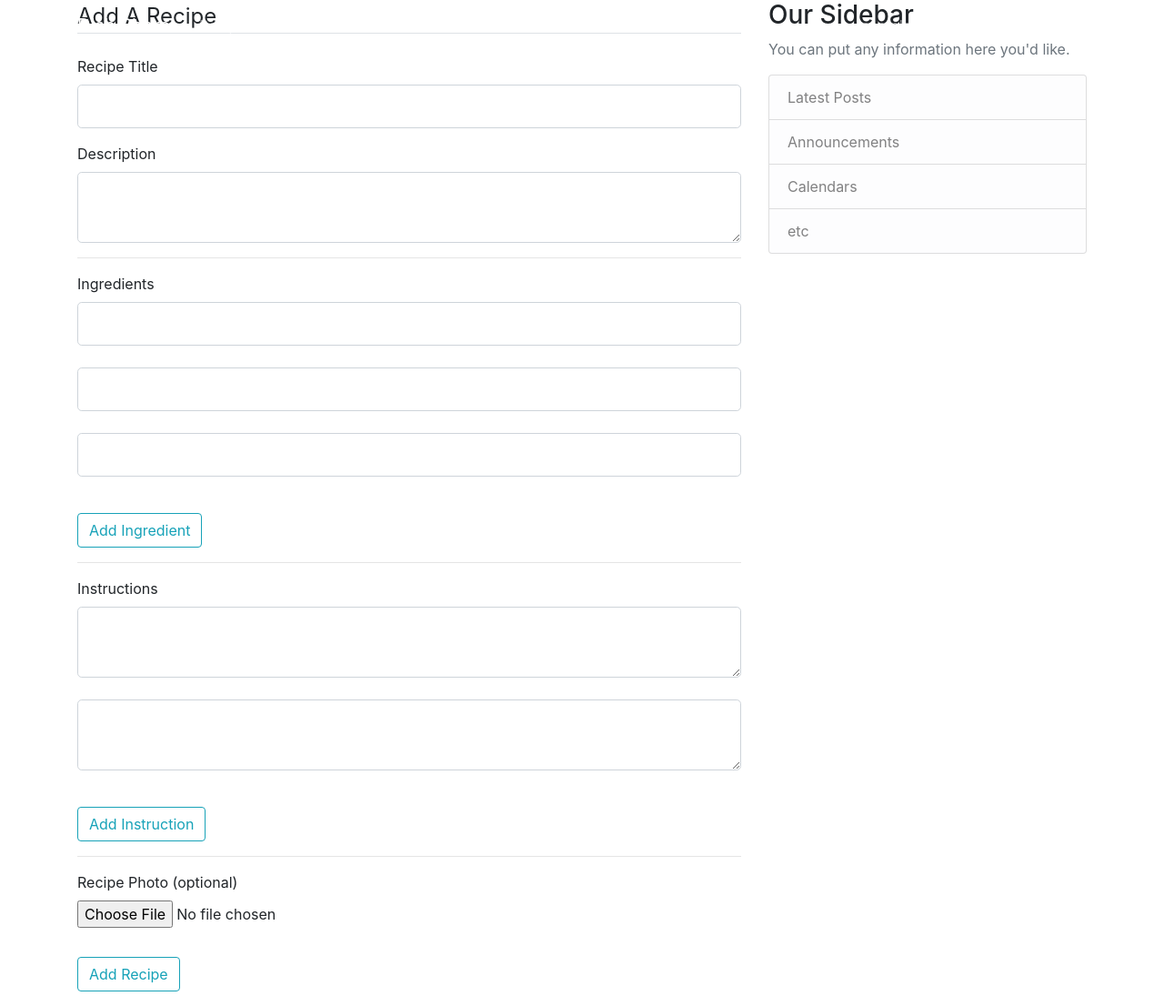
After one commit to Elbadil/Dish_Share, a Flask app: page /recipe/new in a window 1280 px wide. The commit adds this page. Shown: the whole page at 91% size. Run offline with Flask 3, Linux system fonts and the light colour scheme; the visitor is signed in with stand-in values (Sample User, id 1); some libraries are stand-ins or nearby versions.

Commit message:
Added Post Recipe Form

```diff
--- a/app/forms.py
+++ b/app/forms.py
@@ -1,9 +1,9 @@
 #!/usr/bin/python3
 """Defining Form for registration"""
-from flask_wtf import FlaskForm
+from flask_wtf import FlaskForm, Form
 from flask_wtf.file import FileField, FileAllowed
 from flask_login import current_user
-from wtforms import StringField, PasswordField, SubmitField, BooleanField
+from wtforms import StringField, PasswordField, SubmitField, BooleanField, TextAreaField, FieldList, FormField
 from wtforms.validators import DataRequired, Length, Email, EqualTo, ValidationError
 from app.models import User
 
@@ -61,3 +61,23 @@ class UpdateAccountForm(FlaskForm):
             user = User.query.filter_by(email=email.data).first()
             if user:
                 raise ValidationError('This email already exists. Please choose a different one')
+
+
+class Ingredients(Form):
+    """For the Recipe Ingredients List of Fields"""
+    ingredient = StringField(validators=[DataRequired()])
+
+
+class Instructions(Form):
+    """For the Recipe Instructions List of Fields"""
+    instruction = TextAreaField(validators=[DataRequired()])
+
+
+class PostForm(FlaskForm):
+    """Class for the Post Recipe Form"""
+    title = StringField('Recipe Title', validators=[DataRequired()])
+    description = TextAreaField('Description', validators=[DataRequired()])
+    ingredients = FieldList(FormField(Ingredients), min_entries=3)
+    instructions = FieldList(FormField(Instructions), min_entries=2)
+    picture = FileField('Recipe Photo (optional)', validators=[FileAllowed(['jpg', 'png'])])
+    submit = SubmitField('Add Recipe')
--- a/app/models.py
+++ b/app/models.py
@@ -17,7 +17,7 @@ def load_user(user_id):
 
 class BaseModel:
     """Base model with common attributes."""
-    id = db.Column(db.String(128), primary_key=True, default=str(uuid.uuid4()))
+    id = db.Column(db.String(128), primary_key=True, default=lambda: str(uuid.uuid4()))
     created_at = db.Column(db.DateTime, default=datetime.utcnow)
     updated_at = db.Column(db.DateTime, default=datetime.utcnow)
 
@@ -46,9 +46,12 @@ class Recipe(BaseModel, db.Model):
     __tablename__ = "recipes"
     user_id = db.Column(db.String(128), db.ForeignKey('users.id'), nullable=False)
     title = db.Column(db.String(120), nullable=False)
-    recipe_image = db.Column(db.String(20), nullable=False)
+    image_file = db.Column(db.String(20))
     description = db.Column(db.Text, nullable=False)
-    engredients = db.relationship('Ingredient',
+    ingredients = db.relationship('Ingredient',
+                                  backref='recipe', cascade='all, delete-orphan',
+                                  lazy=True)
+    instructions = db.relationship('Instruction',
                                   backref='recipe', cascade='all, delete-orphan',
                                   lazy=True)
     comments = db.relationship('Comment',
@@ -60,8 +63,14 @@ class Ingredient(BaseModel, db.Model):
     """Ingredient Model for the web app users recipes ingredients"""
     __tablename__ = "ingredients"
     recipe_id = db.Column(db.String(128), db.ForeignKey('recipes.id'), nullable=False)
-    name = db.Column(db.String(60), nullable=False)
-    usage = db.Column(db.Text, nullable=False)
+    name = db.Column(db.String(128), nullable=False)
+
+
+class Instruction(BaseModel, db.Model):
+    """Comment Model for the web app users recipes instructions"""
+    __tablename__ = "instructions"
+    recipe_id = db.Column(db.String(128), db.ForeignKey('recipes.id'), nullable=False)
+    text = db.Column(db.Text, nullable=False)
 
 
 class Comment(BaseModel, db.Model):
--- a/app/routes.py
+++ b/app/routes.py
@@ -1,9 +1,9 @@
 #!/usr/bin/python3
 """Main routes for the web app"""
 from flask import render_template, url_for, flash, redirect, request
-from app.forms import RegistrationForm, LoginForm, UpdateAccountForm
+from app.forms import RegistrationForm, LoginForm, UpdateAccountForm, PostForm
 from flask_login import login_user, current_user, logout_user, login_required
-from app.models import User
+from app.models import User, Recipe, Ingredient, Instruction
 from app import app, db, bcrypt
 from PIL import Image
 import secrets
@@ -63,7 +63,7 @@ def logout():
     return redirect(url_for('recipe_feed'))
 
 # Saves the profile picture entered by the user and returns the path
-def save_pfp(form_picture):
+def save_picture(form_picture):
     """Saves the profile picture of the user in the static/images directory
     and returs the picture's file path"""
     picture_extension = form_picture.filename.split('.')[1]
@@ -79,7 +79,6 @@ def save_pfp(form_picture):
     # i.save(picture_path)
     return picture_fn
 
-
 # account route
 @app.route('/account', methods=['GET', 'POST'], strict_slashes=False)
 @login_required
@@ -88,7 +87,7 @@ def account():
     form = UpdateAccountForm()
     if form.validate_on_submit():
         if form.picture.data:
-            picture_file = save_pfp(form.picture.data)
+            picture_file = save_picture(form.picture.data)
             current_user.image_file = picture_file
         current_user.username = form.username.data
         current_user.email = form.email.data
@@ -104,6 +103,30 @@ def account():
     return render_template('account.html', title=current_user.username,
                            image_file=image_file, form=form)
 
+# Post new recipe route
+@app.route('/recipe/new', methods=['GET', 'POST'], strict_slashes=False)
+@login_required
+def new_recipe():
+    """Adds new recipe by the user"""
+    form = PostForm()
+    if form.validate_on_submit():
+        recipe = Recipe(user_id=current_user.id, title=form.title.data, description=form.description.data)
+        if form.picture.data:
+            picture_fn = save_picture(form.picture.data)
+            recipe.image_file = picture_fn
+        db.session.add(recipe)
+        db.session.commit()
+        for ingredient in form.ingredients:
+            new_ingredient = Ingredient(recipe_id=recipe.id, name=ingredient.data['ingredient'])
+            db.session.add(new_ingredient)
+        for instruction in form.instructions:
+            new_instruction = Instruction(recipe_id=recipe.id, text=instruction.data['instruction'])
+            db.session.add(new_instruction)
+        db.session.commit()
+        flash('Your new Recipe has been posted!', 'success')
+        return redirect(url_for('recipe_feed'))
+    return render_template('new_recipe.html', form=form, title="New Recipe")
+
 
 if __name__ == "__main__":
     app.run(debug=True)
--- a/app/templates/layout.html
+++ b/app/templates/layout.html
@@ -29,6 +29,7 @@
                         {% if current_user.is_authenticated %}
                         <!-- <img class="rounded-circle account-img" src="{{ image_file }}"> -->
                         <a class="nav-item nav-link" href="{{ url_for('account') }}">{{ current_user.username }}</a>
+                        <a class="nav-item nav-link" href="{{ url_for('new_recipe') }}">Add a Recipe</a>
                         <a class="nav-item nav-link" href="{{ url_for('logout') }}">Logout</a>
                         {% else %}
                         <a class="nav-item nav-link" href="{{ url_for('login') }}">Login</a>
--- /dev/null
+++ b/app/templates/new_recipe.html
@@ -0,0 +1,94 @@
+{% extends "layout.html" %}
+{% block content %}
+<div class="content-section">
+    <form method="POST" action="" enctype="multipart/form-data">
+        {{ form.hidden_tag() }}
+        <fieldset class="form-group">
+            <legend class="border-bottom mb-4">Add A Recipe</legend>
+            <!-- Title -->
+            <div class="form-group">
+                {{ form.title.label(class="form-control-label") }}
+                {% if form.title.errors %}
+                    {{ form.title(class="form-control form-control-lg is-invalid") }}
+                    <div class="invalid-feedback">
+                        {% for error in form.title.errors %}
+                            <span>{{ error }}</span>
+                        {% endfor %}
+                    </div>
+                {% else %}
+                    {{ form.title(class="form-control form-control-lg") }}
+                {% endif %}
+            </div>
+            <!-- Descripton -->
+            <div class="form-group">
+                {{ form.description.label(class="form-control-label") }}
+                {% if form.description.errors %}
+                    {{ form.description(class="form-control form-control-lg is-invalid") }}
+                    <div class="invalid-feedback">
+                    {% for error in form.description.errors %}
+                            <span>{{ error }}</span>
+                    {% endfor %}
+                    </div>
+                {% else %}
+                    {{ form.description(class="form-control form-control-lg") }}
+                {% endif %}
+            </div><hr>
+            <!-- Ingredients -->
+            <div class="form-group">
+                {{ form.ingredients.label(class="form-control-label") }}
+                <div id="ingredients-container">
+                    {% for ingredient in form.ingredients %}
+                        {{ ingredient['ingredient'](class="form-control form-control-lg") }}<br>
+                    {% endfor %}
+                </div>
+            </div>
+            <button type="button" class="btn btn-outline-info" id="add-ingredient-btn">Add Ingredient</button>
+            <hr>
+            <!-- Instructions -->
+            <div class="form-group">
+                {{ form.instructions.label(class="form-control-label") }}
+                <div id="instructions-container">
+                    {% for instruction in form.instructions %}
+                        {{ instruction['instruction'](class="form-control form-control-lg") }}<br>
+                    {% endfor %}
+                </div>
+            </div>
+            <button type="button" class="btn btn-outline-info" id="add-instruction-btn">Add Instruction</button><hr>
+            <div class="form-group">
+                {{ form.picture.label() }}
+                {{ form.picture(class="form-control-file") }}
+                {% if form.picture.errors %}
+                    {% for error in form.picture.errors %}
+                        <span class="text-danger">{{ error }}</span></br>
+                    {% endfor %}
+                {% endif %}
+            </div>
+        </fieldset>
+        <div class="form-group">
+            {{ form.submit(class="btn btn-outline-info")}}
+        </div>
+    </form>
+    <script>
+        document.addEventListener('DOMContentLoaded', function() {
+          const container = document.getElementById('ingredients-container');
+          const addButton = document.getElementById('add-ingredient-btn');
+
+          addButton.addEventListener('click', function() {
+            const newIngredient = container.firstElementChild.cloneNode(true);
+            container.appendChild(newIngredient);
+            container.appendChild(document.createElement('br'));
+          });
+        });
+        document.addEventListener('DOMContentLoaded', function() {
+          const container = document.getElementById('instructions-container');
+          const addButton = document.getElementById('add-instruction-btn');
+
+          addButton.addEventListener('click', function() {
+            const newInstruction = container.firstElementChild.cloneNode(true);
+            container.appendChild(newInstruction);
+            container.appendChild(document.createElement('br'));
+          });
+        });
+    </script>
+</div>
+{% endblock content %}
```
Also changed, not shown: app/static/images/e17ab3f7828d2b38.jpg (added).
